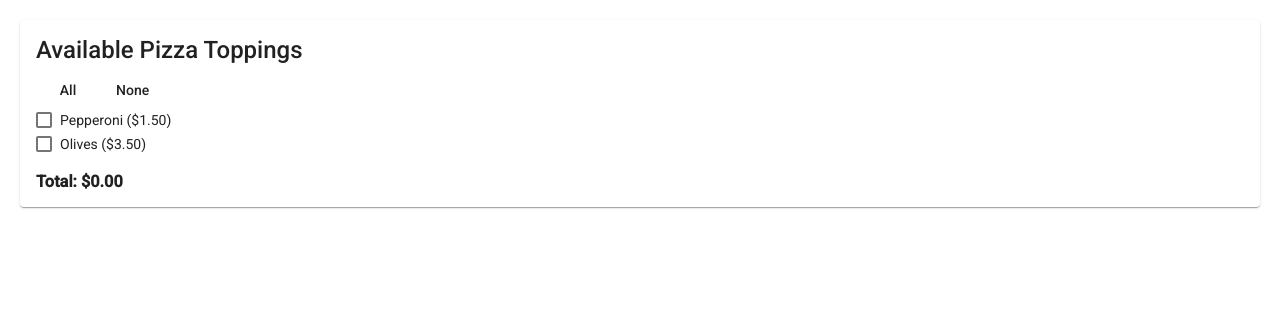
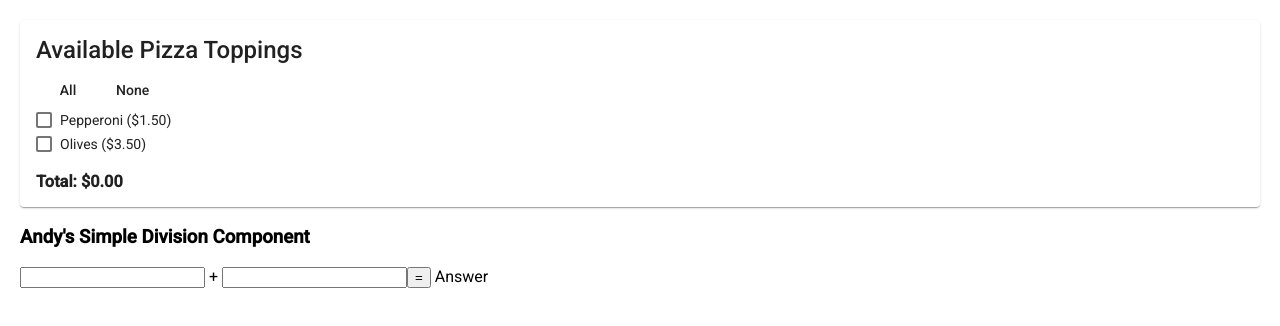
Before and after one commit to 2019-fall-jsf-th/components, an Angular app: page / in a window 1280 px wide. Shown: the top 326 px of the page. Built offline with nearby package versions, Linux system fonts and the light colour scheme.

Commit message:
Started my component

```diff
--- a/src/app/app.component.html
+++ b/src/app/app.component.html
@@ -1 +1,2 @@
 <app-pizza-topping></app-pizza-topping>
+<app-apweek6></app-apweek6>
--- a/src/app/app.module.ts
+++ b/src/app/app.module.ts
@@ -8,11 +8,13 @@ import { BrowserAnimationsModule } from '@angular/platform-browser/animations';
 import { MatCheckboxModule } from '@angular/material/checkbox';
 import { MatCardModule } from '@angular/material/card';
 import { MatButtonModule } from '@angular/material/button';
+import { Apweek6Component } from './apweek6/apweek6.component';
 
 @NgModule({
   declarations: [
     AppComponent,
-    PizzaToppingComponent
+    PizzaToppingComponent,
+    Apweek6Component
   ],
   imports: [
     BrowserModule,
--- /dev/null
+++ b/src/app/apweek6/apweek6.component.html
@@ -0,0 +1,8 @@
+<div>
+    <h3>Andy's Simple Division Component</h3>
+    <input type="number">
+    +
+    <input type="number">
+    <button>=</button>
+    Answer
+</div>
--- /dev/null
+++ b/src/app/apweek6/apweek6.component.ts
@@ -0,0 +1,15 @@
+import { Component, OnInit } from '@angular/core';
+
+@Component({
+  selector: 'app-apweek6',
+  templateUrl: './apweek6.component.html',
+  styleUrls: ['./apweek6.component.css']
+})
+export class Apweek6Component implements OnInit {
+
+  constructor() { }
+
+  ngOnInit() {
+  }
+
+}
```
Also changed, not shown: src/app/apweek6/apweek6.component.css (added), 1 other file (tests, documents, lock files or other folders).
